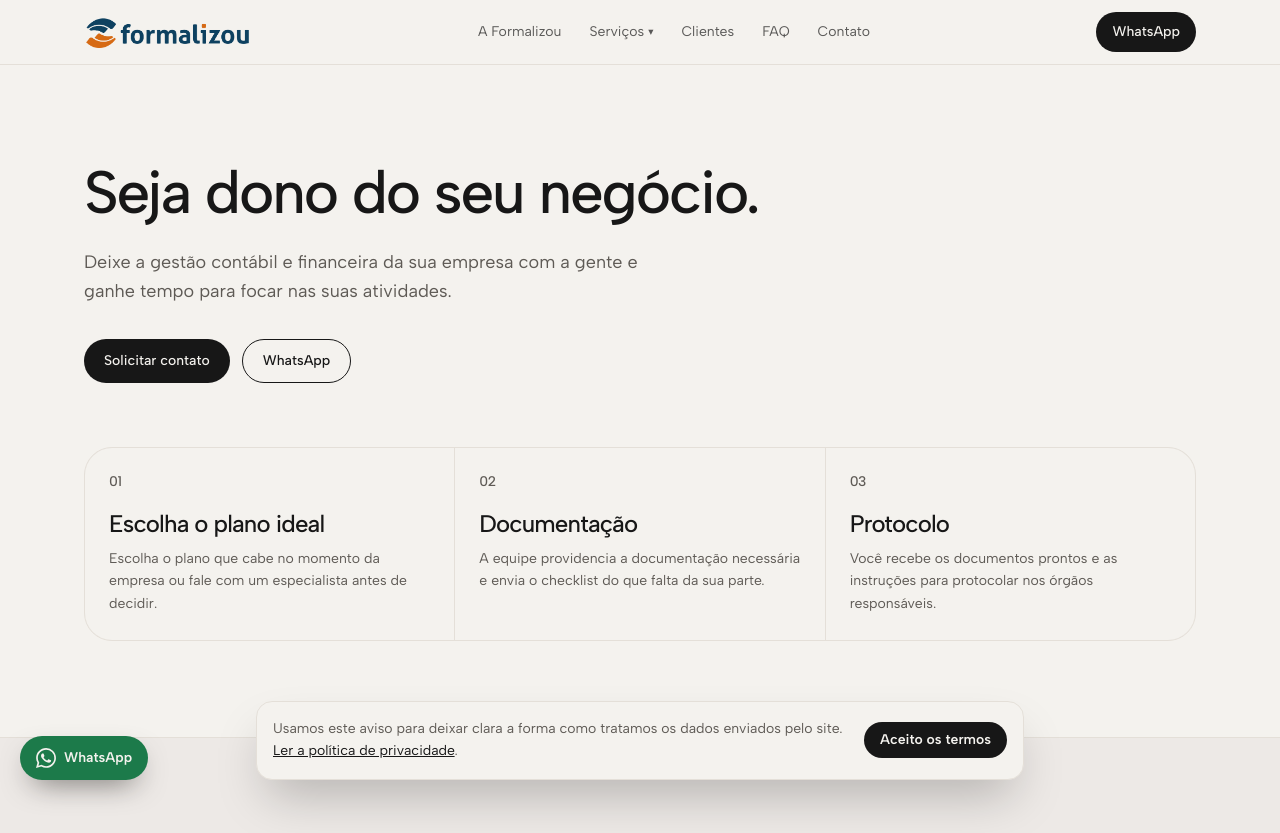
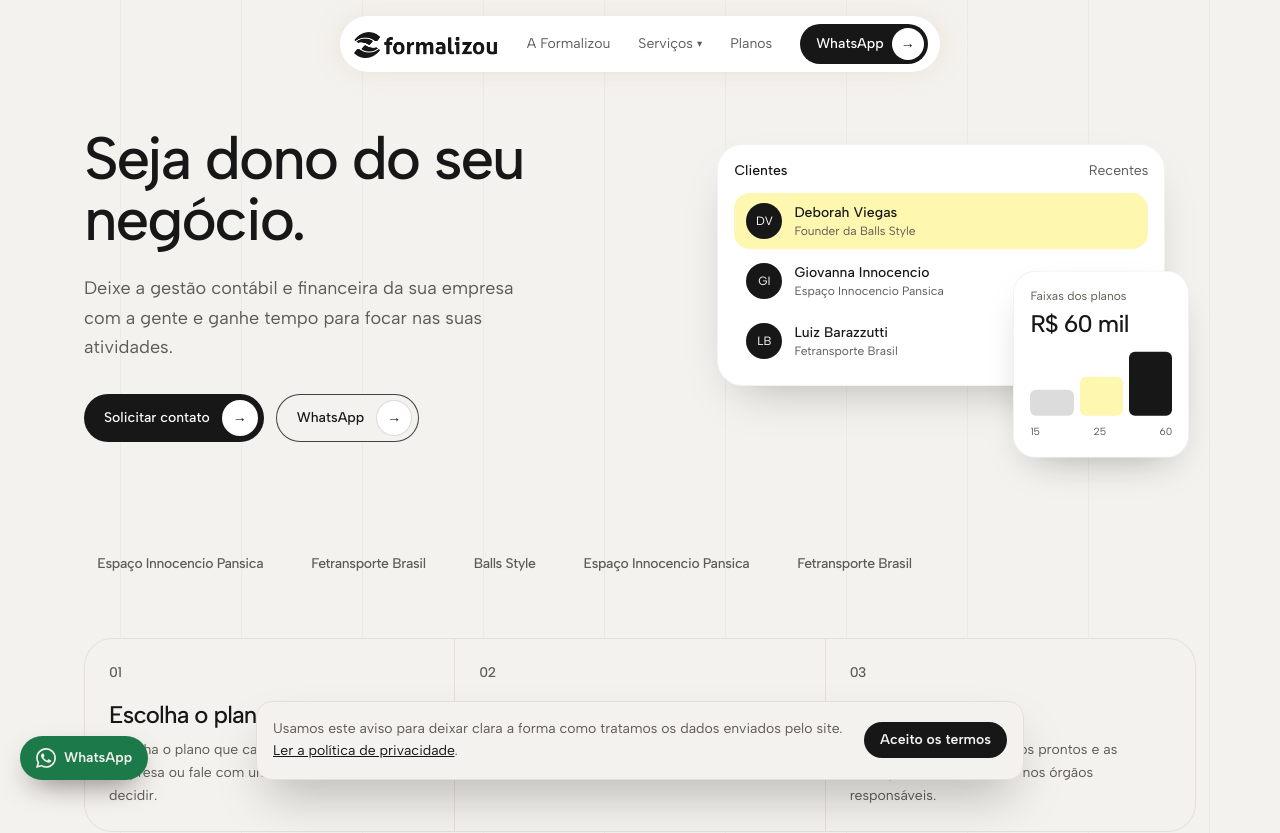
Before and after one commit to betows/formalizou, a Next.js app: page / in a window 1280 px wide. Shown: the top 833 px of the page. Built offline with nearby package versions, Linux system fonts and the light colour scheme.

Commit message:
feat: match the Grovia hero, floating header, and scroll motion

```diff
--- a/src/app/globals.css
+++ b/src/app/globals.css
@@ -39,6 +39,36 @@ html {
 .d3 { animation-delay: 0.24s; }
 .d4 { animation-delay: 0.34s; }
 
+@keyframes from-left {
+  from {
+    opacity: 0;
+    transform: translate3d(-18px, 0, 0);
+  }
+  to {
+    opacity: 1;
+    transform: none;
+  }
+}
+
+@keyframes from-right {
+  from {
+    opacity: 0;
+    transform: translate3d(18px, 0, 0);
+  }
+  to {
+    opacity: 1;
+    transform: none;
+  }
+}
+
+.from-left {
+  animation: from-left 0.9s cubic-bezier(0.22, 0.7, 0.2, 1) both;
+}
+
+.from-right {
+  animation: from-right 0.9s 0.12s cubic-bezier(0.22, 0.7, 0.2, 1) both;
+}
+
 @keyframes marquee {
   from { transform: translateX(0); }
   to { transform: translateX(-50%); }
@@ -62,7 +92,14 @@ html {
 }
 
 body {
-  background: var(--color-cream);
+  background-color: var(--color-cream);
+  background-image: repeating-linear-gradient(
+    90deg,
+    transparent 0,
+    transparent 7.5rem,
+    rgb(23 23 23 / 0.035) 7.5rem,
+    rgb(23 23 23 / 0.035) calc(7.5rem + 1px)
+  );
   color: var(--color-ink);
   font-family: var(--font-sans);
   font-size: 1.0625rem;
@@ -77,6 +114,16 @@ body {
 
 .marquee-track:hover {
   animation-play-state: paused;
+}
+
+@keyframes card-float {
+  50% {
+    transform: translateY(-10px);
+  }
+}
+
+.card-float {
+  animation: card-float 7s ease-in-out infinite;
 }
 
 ::selection {
@@ -165,7 +212,10 @@ dialog.plan-dialog {
   .hero-card,
   .accent-bar,
   .rise-in,
-  .marquee-track {
+  .from-left,
+  .from-right,
+  .marquee-track,
+  .card-float {
     animation: none;
   }
 
--- a/src/app/page.tsx
+++ b/src/app/page.tsx
@@ -11,29 +11,98 @@ import { WHATSAPP_URL } from "@/lib/site";
 export default function HomePage() {
   return (
     <>
-      <section className="mx-auto max-w-6xl px-5 py-16 md:py-24">
-        <div className="max-w-3xl">
-          <h1 className="rise-in font-display text-5xl leading-[1.05] tracking-tight md:text-6xl">
+      <section className="mx-auto max-w-6xl px-5 pt-28 pb-10 md:pt-32">
+        <div className="grid items-center gap-10 lg:grid-cols-[1.05fr_0.95fr]">
+          <div className="from-left">
+            <h1 className="rise-in font-display text-5xl leading-[1.02] tracking-tight md:text-6xl">
               Seja dono do seu negócio.
             </h1>
-          <p className="rise-in d1 mt-6 max-w-xl text-lg leading-relaxed text-ink-soft">
+            <p className="rise-in d1 mt-6 max-w-md text-lg leading-relaxed text-ink-soft">
               Deixe a gestão contábil e financeira da sua empresa com a gente e ganhe tempo para focar nas suas atividades.
             </p>
             <div className="rise-in d2 mt-8 flex flex-wrap gap-3">
-            <a href="#contato" className="inline-flex h-11 items-center rounded-full bg-ink px-5 text-sm font-medium text-cream">
+              <a href="#contato" className="inline-flex h-12 items-center gap-3 rounded-full bg-ink pr-1.5 pl-5 text-sm font-medium text-white">
                 Solicitar contato
+                <span className="grid h-9 w-9 place-items-center rounded-full bg-white text-ink" aria-hidden="true">
+                  →
+                </span>
               </a>
               <a
                 href={WHATSAPP_URL}
                 target="_blank"
                 rel="noreferrer"
-              className="inline-flex h-11 items-center rounded-full border border-ink px-5 text-sm font-medium"
+                className="inline-flex h-12 items-center gap-3 rounded-full border border-ink/80 bg-cream pr-1.5 pl-5 text-sm font-medium"
               >
                 WhatsApp
+                <span className="grid h-9 w-9 place-items-center rounded-full border border-ink/15 bg-white" aria-hidden="true">
+                  →
+                </span>
               </a>
             </div>
           </div>
-        <div className="rise-in d3 mt-16 grid gap-px overflow-hidden rounded-[1.75rem] border border-line bg-line sm:grid-cols-3">
+          <div className="from-right relative mx-auto w-full max-w-md pb-10">
+            <div className="rounded-[1.6rem] border border-black/5 bg-white p-4 shadow-[0_20px_50px_-24px_rgba(23,23,23,0.35)]">
+              <div className="flex items-center justify-between text-sm">
+                <p className="font-medium">Clientes</p>
+                <p className="text-ink-soft">Recentes</p>
+              </div>
+              <ul className="mt-3 grid gap-1">
+                {[
+                  ["Deborah Viegas", "Founder da Balls Style", true],
+                  ["Giovanna Innocencio", "Espaço Innocencio Pansica", false],
+                  ["Luiz Barazzutti", "Fetransporte Brasil", false],
+                ].map(([name, role, hot]) => (
+                  <li
+                    key={String(name)}
+                    className={`flex items-center gap-3 rounded-2xl px-3 py-2.5 ${hot ? "bg-amber" : ""}`}
+                  >
+                    <span className="grid h-9 w-9 place-items-center rounded-full bg-ink text-xs text-white">
+                      {String(name)
+                        .split(" ")
+                        .slice(0, 2)
+                        .map((part) => part[0])
+                        .join("")}
+                    </span>
+                    <span>
+                      <span className="block text-sm font-medium">{name}</span>
+                      <span className="block text-xs text-ink-soft">{role}</span>
+                    </span>
+                  </li>
+                ))}
+              </ul>
+            </div>
+            <div className="card-float absolute -right-2 -bottom-8 w-44 rounded-[1.4rem] border border-black/5 bg-white p-4 shadow-[0_16px_40px_-20px_rgba(23,23,23,0.4)] sm:-right-6">
+              <p className="text-xs text-ink-soft">Faixas dos planos</p>
+              <p className="mt-1 font-display text-2xl tracking-tight">R$ 60 mil</p>
+              <div className="mt-3 flex h-16 items-end gap-1.5">
+                {[
+                  ["15", "bg-ink/15", "42%"],
+                  ["25", "bg-amber", "62%"],
+                  ["60", "bg-ink", "100%"],
+                ].map(([label, color, height]) => (
+                  <span key={label} className={`flex-1 rounded-md ${color}`} style={{ height }} />
+                ))}
+              </div>
+              <div className="mt-2 flex justify-between text-[0.65rem] text-ink-soft">
+                <span>15</span>
+                <span>25</span>
+                <span>60</span>
+              </div>
+            </div>
+          </div>
+        </div>
+        <div className="mt-28 overflow-hidden">
+          <div className="marquee-track flex w-max items-center gap-12 text-sm text-ink-soft">
+            {["Balls Style", "Espaço Innocencio Pansica", "Fetransporte Brasil", "Balls Style", "Espaço Innocencio Pansica", "Fetransporte Brasil"].map(
+              (name, index) => (
+                <span key={`${name}-${index}`} className="font-medium tracking-tight">
+                  {name}
+                </span>
+              ),
+            )}
+          </div>
+        </div>
+        <div className="rise-in d4 mt-16 grid gap-px overflow-hidden rounded-[1.75rem] border border-line bg-line sm:grid-cols-3">
           {steps.map((step, index) => (
             <article key={step.title} className="bg-cream p-6">
               <p className="font-display text-sm text-ink-soft">0{index + 1}</p>
--- a/src/components/logo.tsx
+++ b/src/components/logo.tsx
@@ -5,12 +5,12 @@ export function Logo({ variant = "header" }: { variant?: "header" | "footer" })
 
   return (
     <Image
-      src={footer ? "/brand/logo-white-tagline.png" : "/brand/logo-color.png"}
+      src="/brand/logo-mono.png"
       alt="Formalizou"
       width={1141}
       height={footer ? 266 : 218}
       priority={!footer}
-      className={footer ? "h-14 w-auto sm:h-16" : "h-8 w-auto"}
+      className={footer ? "h-12 w-auto" : "h-7 w-auto"}
     />
   );
 }
--- a/src/components/page-hero.tsx
+++ b/src/components/page-hero.tsx
@@ -9,7 +9,7 @@ export function PageHero({
 }) {
   return (
     <section className="border-b border-line">
-      <div className="mx-auto max-w-6xl px-5 py-16 md:py-24">
+      <div className="mx-auto max-w-6xl px-5 pt-28 pb-16 md:pt-32 md:pb-24">
         <p className="text-sm text-ink-soft">{eyebrow}</p>
         <h1 className="mt-3 max-w-3xl font-display text-4xl leading-[1.05] tracking-tight md:text-6xl">{title}</h1>
         <p className="mt-5 max-w-2xl text-lg leading-relaxed text-ink-soft">{lede}</p>
--- a/src/components/site-header.tsx
+++ b/src/components/site-header.tsx
@@ -19,7 +19,7 @@ const serviceLinks = [
 ];
 
 function navClass(active: boolean) {
-  return `inline-flex h-10 items-center rounded-full px-3 text-sm leading-none transition ${active ? "bg-ink/10 text-ink" : "text-ink/70 hover:bg-ink/5 hover:text-ink"}`;
+  return `inline-flex h-10 items-center rounded-full px-3 text-sm leading-none transition ${active ? "text-ink" : "text-ink/70 hover:text-ink"}`;
 }
 
 export function SiteHeader() {
@@ -48,12 +48,12 @@ export function SiteHeader() {
   }
 
   return (
-    <header className="sticky top-0 z-50 border-b border-line bg-cream/90 text-ink backdrop-blur">
-      <div className="mx-auto flex h-16 max-w-6xl items-center justify-between gap-4 px-5">
+    <header className="pointer-events-none fixed top-4 right-0 left-0 z-50 flex flex-col items-center px-3">
+      <div className="pointer-events-auto flex h-14 max-w-[calc(100%-0.5rem)] items-center gap-2 rounded-full bg-white px-2 text-ink shadow-[0_1px_20px_#e0d7c680] sm:gap-4 sm:px-3">
         <Link href="/" aria-label="Formalizou, página inicial" className="flex shrink-0 items-center" onClick={close}>
           <Logo />
         </Link>
-        <nav className="hidden h-full items-center gap-1 whitespace-nowrap lg:flex" aria-label="Principal">
+        <nav className="hidden h-full items-center gap-1 whitespace-nowrap md:flex" aria-label="Principal">
           <Link href="/#sobre" className={navClass(pathname === "/a-formalizou")} onClick={(event) => onMenuClick(event, "/#sobre")}>
             A Formalizou
           </Link>
@@ -91,24 +91,25 @@ export function SiteHeader() {
               </div>
             ) : null}
           </div>
-          {links.slice(1).map((link) => (
-            <Link key={link.href} href={link.href} className={navClass(pathname === link.href)} onClick={(event) => onMenuClick(event, link.href)}>
-              {link.label}
-            </Link>
-          ))}
+          <Link href="/#planos" className={navClass(pathname === "/planos")} onClick={(event) => onMenuClick(event, "/#planos")}>
+            Planos
+          </Link>
         </nav>
         <div className="flex items-center gap-3">
           <a
             href={WHATSAPP_URL}
             target="_blank"
             rel="noreferrer"
-            className="hidden h-10 items-center rounded-full bg-ink px-4 text-sm font-medium text-cream transition hover:bg-black sm:inline-flex"
+            className="hidden h-10 items-center gap-2 rounded-full bg-ink pr-1 pl-4 text-sm font-medium text-white sm:inline-flex"
           >
             WhatsApp
+            <span className="grid h-8 w-8 place-items-center rounded-full bg-white text-ink" aria-hidden="true">
+              →
+            </span>
           </a>
           <button
             type="button"
-            className="grid h-10 w-10 place-items-center rounded-full border border-ink/10 lg:hidden"
+            className="grid h-10 w-10 place-items-center rounded-full md:hidden"
             aria-expanded={open}
             aria-controls="menu-mobile"
             onClick={() => setOpen((value) => !value)}
@@ -121,7 +122,7 @@ export function SiteHeader() {
         </div>
       </div>
       {open ? (
-        <nav id="menu-mobile" className="border-t border-line bg-cream px-5 py-2 lg:hidden" aria-label="Mobile">
+        <nav id="menu-mobile" className="pointer-events-auto mx-auto mt-2 w-[min(100%-1.5rem,24rem)] rounded-3xl bg-white px-5 py-2 text-ink shadow-lg md:hidden" aria-label="Mobile">
           <div className="divide-y divide-ink/10 text-sm">
             {links.map((link) => (
               <Link key={link.href} href={link.href} className="block py-3 text-ink" onClick={(event) => onMenuClick(event, link.href)}>
@@ -133,7 +134,7 @@ export function SiteHeader() {
                 {link.label}
               </Link>
             ))}
-            <a href={WHATSAPP_URL} target="_blank" rel="noreferrer" className="block py-3 font-semibold text-orange">
+            <a href={WHATSAPP_URL} target="_blank" rel="noreferrer" className="block py-3 font-semibold text-ink">
               WhatsApp
             </a>
           </div>
```
Also changed, not shown: public/brand/logo-mono.png (added). Lines whose indentation alone changed are shown as unchanged.
